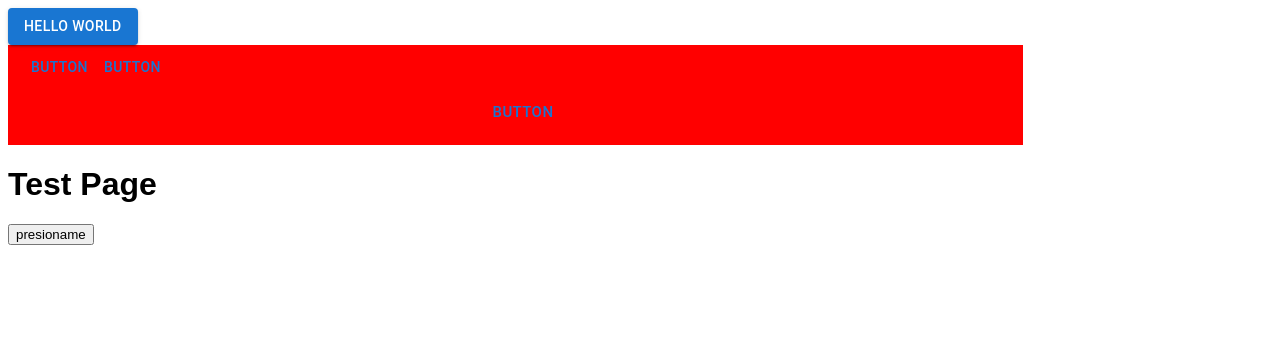
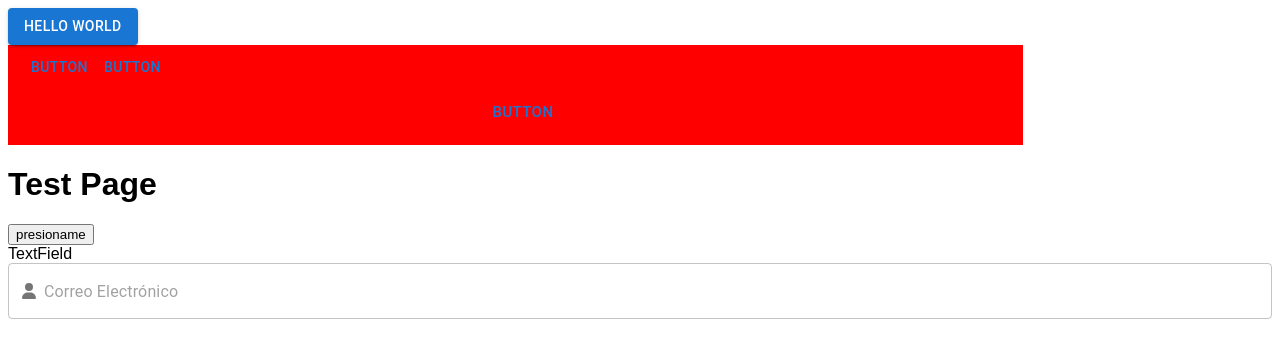
Before and after one commit to unmsmfisi-socialapplication/social_app, a Next.js app in the folder frontend/: page /test in a window 1280 px wide. Shown: the top 358 px of the page. Built offline with nearby package versions, Linux system fonts and the light colour scheme.

Commit message:
Input Component

```diff
--- a/frontend/src/app/test/page.tsx
+++ b/frontend/src/app/test/page.tsx
@@ -2,7 +2,10 @@
 import { useState } from "react"
 import Layout from "../layout"
 import { Button } from "@mui/material";
-import { WButton } from "@/components";
+import {TextField} from '@mui/material';
+import { WButton, WInput } from "@/components";
+import {FontAwesomeIcon} from '@fortawesome/react-fontawesome'
+import {faUser} from '@fortawesome/free-solid-svg-icons'
 export default function TestPage() {
     const [count, setCount] = useState(0);
 
@@ -29,6 +32,14 @@ export default function TestPage() {
       </div>
       <h1>Test Page</h1>
       <button onClick={handleCount}>presioname</button>
+
+
+      <div>
+        TextField
+      <WInput placeholder="Correo Electrónico" size="medium" icon={faUser} />
+      </div>
     </Layout>
+
+
   );
 }
--- /dev/null
+++ b/frontend/src/components/atoms/Input/index.scss
@@ -0,0 +1,25 @@
+@import '../../../../resources/styles/variables.scss';
+
+.TextField {
+    padding: 0 35px 0 35px;
+    height: 45px;
+    border-radius: 5px;
+    &--primary {
+        background-color: $primary-color;
+        color: white;
+        font-family: $font-poppins-regular;
+        &:hover {
+            background: $secondary-color;
+            color: black;
+        }
+    }
+    &--secondary {
+        background-color: $third-color;
+        color: black;
+        font-family: $font-poppins-regular;
+        &:hover {
+            background: $secondary-color;
+            color: white;
+        }
+    }
+}
--- /dev/null
+++ b/frontend/src/components/atoms/Input/input.tsx
@@ -0,0 +1,36 @@
+"use client";
+import React from "react";
+import TextField from '@mui/material/TextField';
+import InputAdornment from '@mui/material/InputAdornment';
+import "./index.scss";
+import { FontAwesomeIcon } from '@fortawesome/react-fontawesome';
+import { IconDefinition } from '@fortawesome/fontawesome-svg-core';
+
+
+interface WInputProps {
+    typeColor?: "primary" | "secondary";
+    icon?: IconDefinition;
+    placeholder?: string;
+    size?: 'small' | 'medium';
+
+  }
+
+const WInput: React.FC<WInputProps> = ({icon , placeholder, size}) => {
+  return (
+    <TextField
+        variant="outlined"
+        fullWidth
+        size={size}
+        InputProps={{
+          startAdornment: icon ? (
+            <InputAdornment position="start">
+              <FontAwesomeIcon icon={icon} />
+            </InputAdornment>
+          ) : undefined,
+        }}
+        placeholder={placeholder}
+    />
+  );
+};
+
+export default WInput;
--- a/frontend/src/components/index.tsx
+++ b/frontend/src/components/index.tsx
@@ -1,5 +1,6 @@
 // export atom components
 export { default as WButton } from './atoms/Button/button';
+export { default as WInput } from './atoms/Input/input';
 
 // export molecule components
 
```
Also changed, not shown: frontend/package.json (+6 -2 lines).
